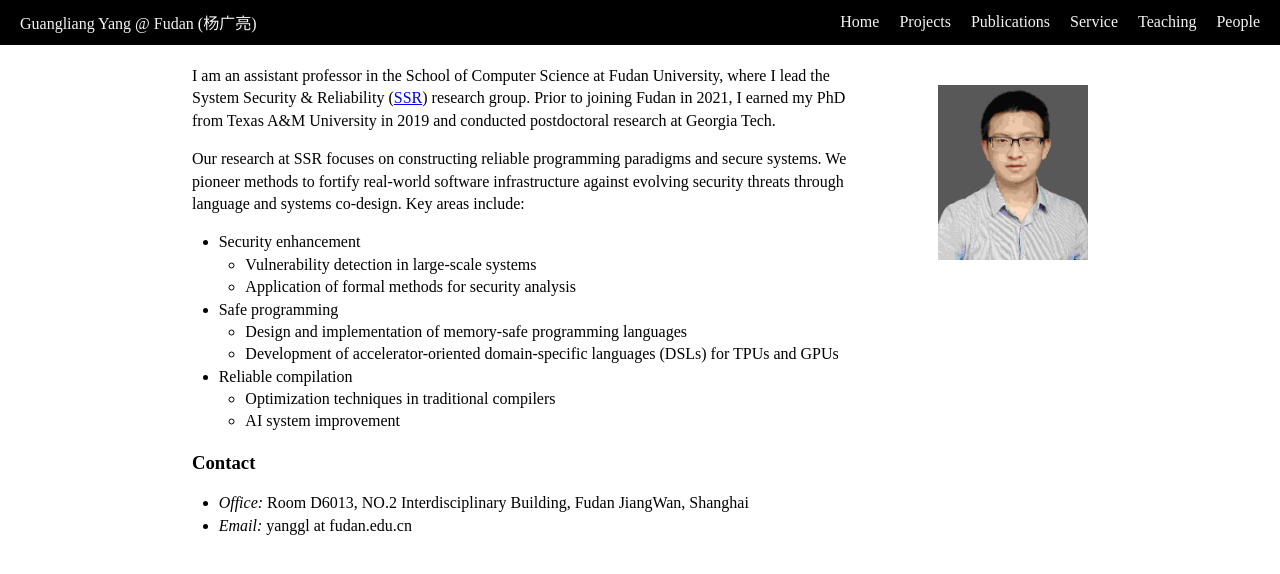
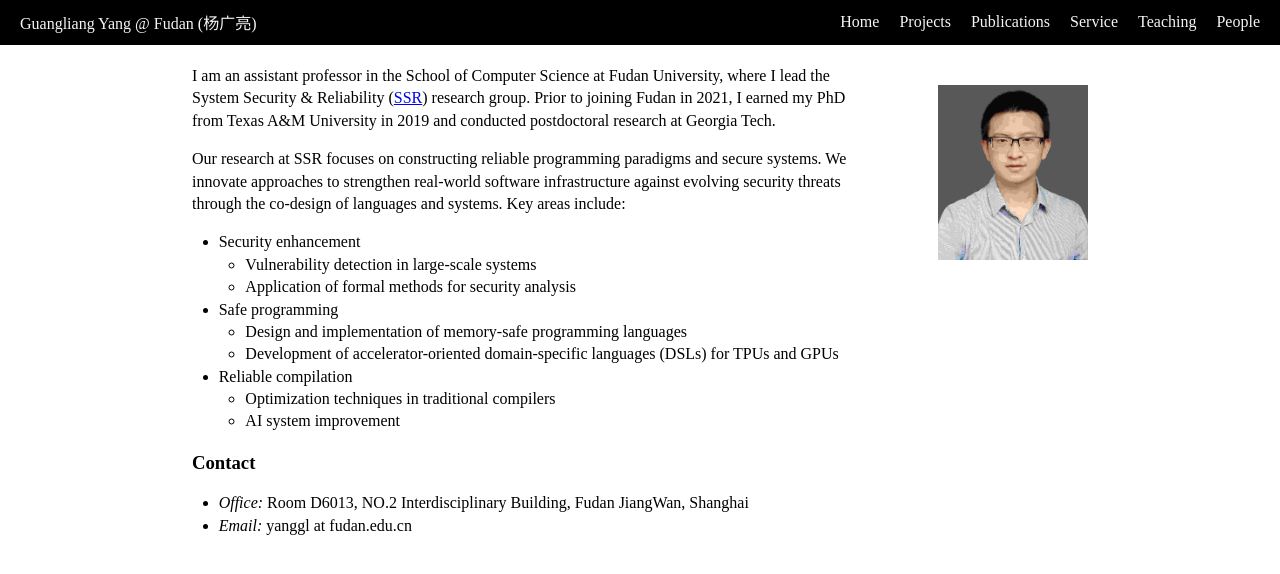
Before and after one commit to yang-guangliang/yang-guangliang.github.io, a Jekyll site: the page built from index.md, in a window 1280 px wide. Shown: the top 574 px of the page. Built offline with Jekyll 4.4.1, drawn with Linux system fonts in a browser that asks for light colours.

Commit message:
Update index.md

```diff
--- a/index.md
+++ b/index.md
@@ -9,7 +9,7 @@ title: home
 
 I am an assistant professor in the School of Computer Science at Fudan University, where I lead the System Security & Reliability ([SSR](https://gitee.com/fudan-csr)) research group. Prior to joining Fudan in 2021, I earned my PhD from Texas A&M University in 2019 and conducted postdoctoral research at Georgia Tech.
 
-Our research at SSR focuses on constructing reliable programming paradigms and secure systems. We pioneer methods to fortify real-world software infrastructure against evolving security threats through language and systems co-design. Key areas include:
+Our research at SSR focuses on constructing reliable programming paradigms and secure systems. We innovate approaches to strengthen real-world software infrastructure against evolving security threats through the co-design of languages and systems. Key areas include:
 
 - Security enhancement
    - Vulnerability detection in large-scale systems
```
